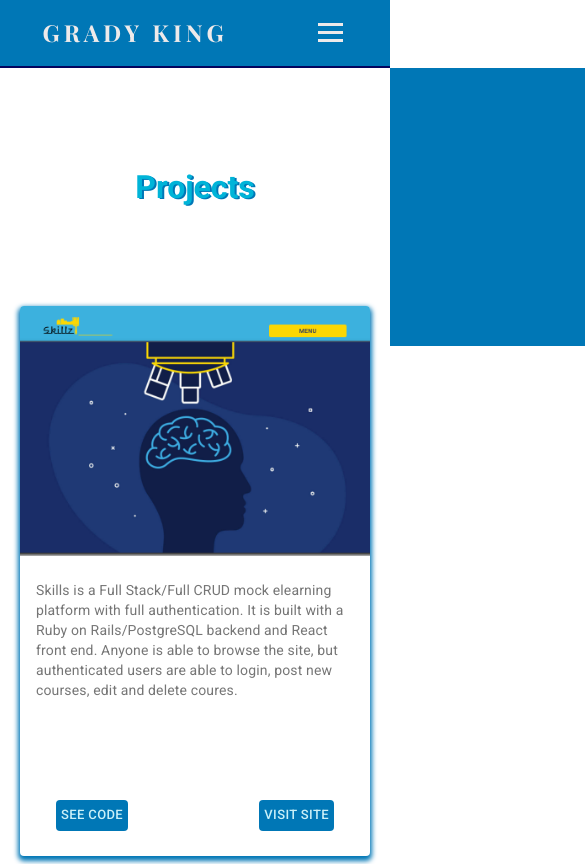
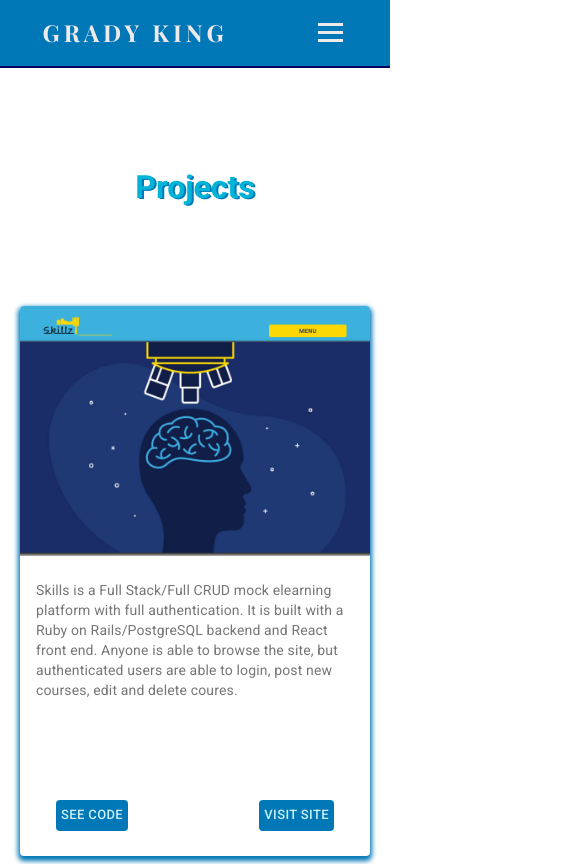
Before and after one commit to gradyki/Portfolio-Site, a React (Create React App) app in the folder client/: page / in a window 390 px wide. Shown: the top 864 px of the page, 585 px wide, since content can reach past the window. Built offline with nearby package versions, Linux system fonts and the light colour scheme; a web font is replaced by a local one.

Commit message:
dropdown mobile view

```diff
--- a/client/src/App.css
+++ b/client/src/App.css
@@ -8,7 +8,6 @@
 html,
 body {
   font-family: "Playfair Display";
-  overflow-x: hidden;
 }
 
 a {
--- a/client/src/components/Nav/Nav.css
+++ b/client/src/components/Nav/Nav.css
@@ -66,6 +66,7 @@ nav {
     overflow-x: hidden;
   }
   .nav-links {
+    opacity: 0;
     position: absolute;
     right: 0px;
     height: 33%;
@@ -74,7 +75,7 @@ nav {
     display: flex;
     flex-direction: column;
     align-items: center;
-    width: 50%;
+    width: 1%;
     transform: translateX(100%);
     transition: transform 0.33s ease-in;
   }
@@ -96,7 +97,7 @@ nav {
     align-items: center;
     width: 33%;
     transform: translateX(0%);
-    transition: transform 0.5s ease-in-out;
+    transition: transform 0.33s ease-in-out;
   }
   .nav-active li {
     opacity: 1;
```
